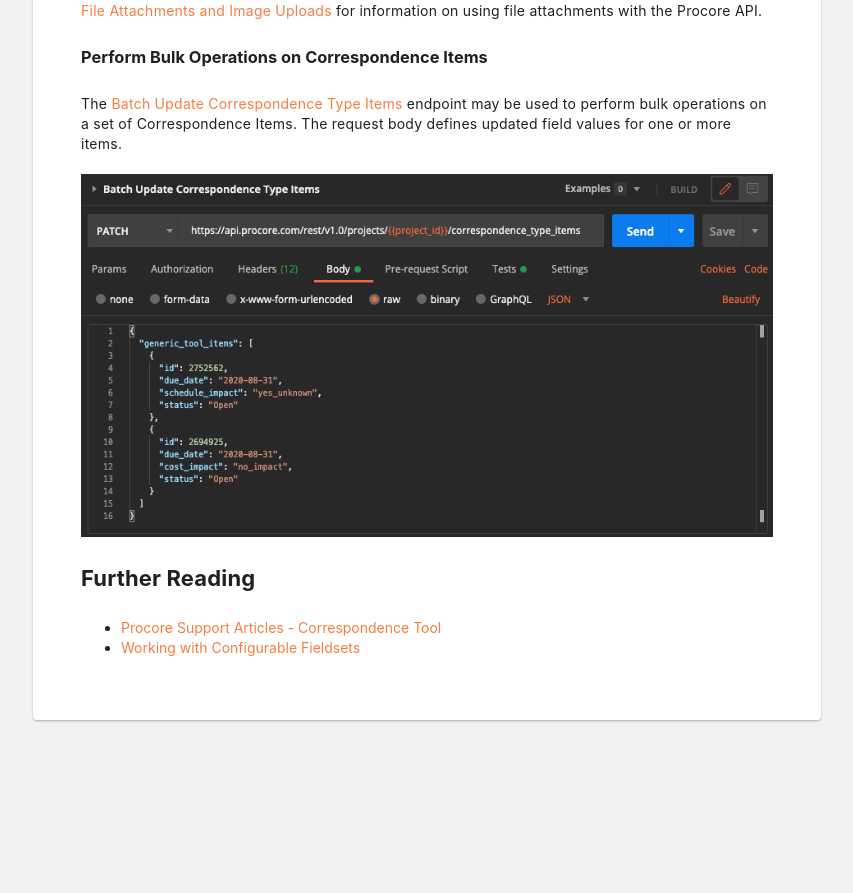
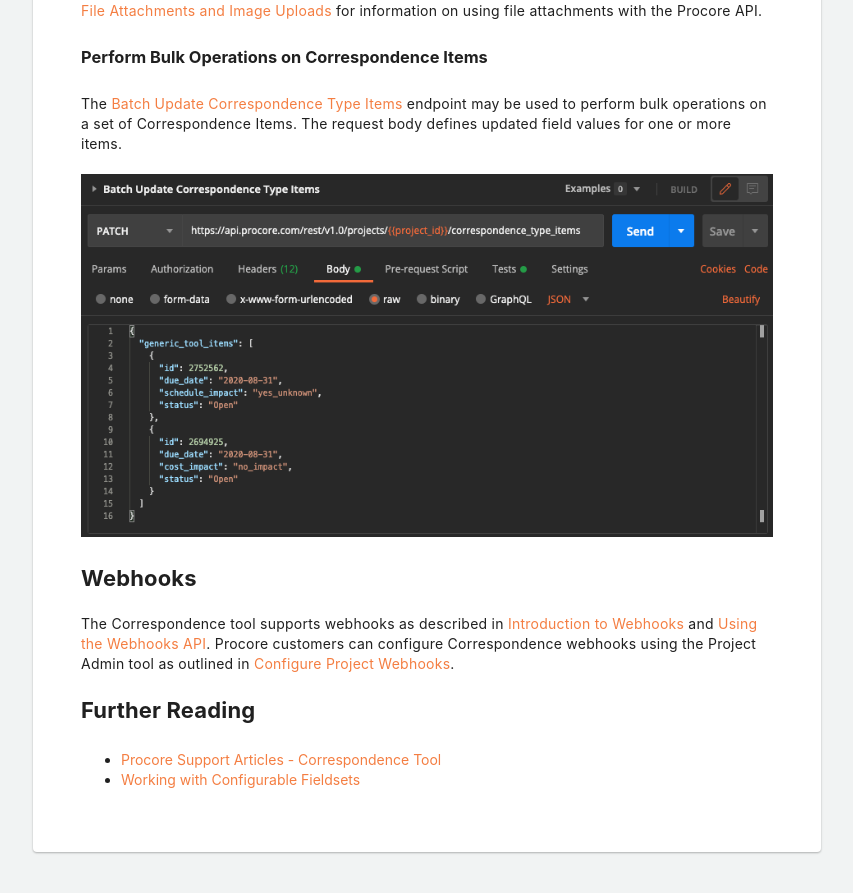
Before and after one commit to procore/documentation, a Jekyll site: the page built from tutorials/tutorial_correspondence.md, in a window 1280 px wide and 900 px high, scrolled down 13957 px. Shown: the top 893 px of the window, without its empty margins (411-1264 px from the left). Built offline with Jekyll 4.4.1, drawn with Linux system fonts in a browser that asks for light colours; before the commit the page ends 14725 px from its top, so only the background shows below that.

Commit message:
Adding initial section for webhooks

```diff
--- a/tutorials/tutorial_correspondence.md
+++ b/tutorials/tutorial_correspondence.md
@@ -451,6 +451,10 @@ The request body defines updated field values for one or more items.
 
 ![Bulk Update Correspondence Items]({{ site.baseurl }}/assets/guides/batch-update-corres-items.png)
 
+## Webhooks
+
+The Correspondence tool supports webhooks as described in [Introduction to Webhooks]({{ site.url }}{{ site.baseurl }}{% link webhooks/webhooks.md %}) and [Using the Webhooks API]({{ site.url }}{{ site.baseurl }}{% link webhooks/webhooks_api.md %}). Procore customers can configure Correspondence webhooks using the Project Admin tool as outlined in [Configure Project Webhooks](https://support.procore.com/products/online/user-guide/project-level/admin/tutorials/configure-webhooks).
+
 ## Further Reading
 
 - [Procore Support Articles - Correspondence Tool](https://support.procore.com/products/online/user-guide/project-level/correspondence)
```
